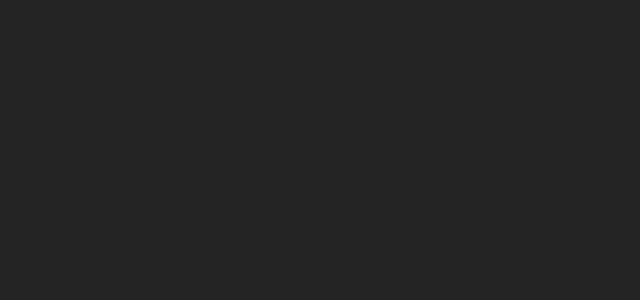
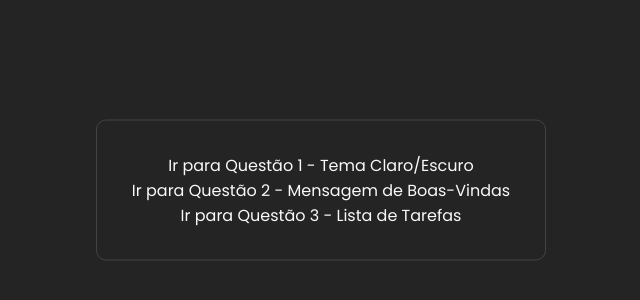
Before and after one commit to Just-Jp/Indiv-React, a React (Vite) app: page / in a window 1280 px wide. Shown: the part 210-510 px from the top of the page, without its empty margins (319-959 px from the left). Built offline with nearby package versions, Linux system fonts and the light colour scheme.

Commit message:
adiciona homepage

```diff
--- a/src/App.jsx
+++ b/src/App.jsx
@@ -1,4 +1,9 @@
+import {Home} from "./pages/homepage/home";
+
 function App() {
+  return (
+    <Home/>
+  );
 }
 
 export default App
--- /dev/null
+++ b/src/pages/homepage/home.jsx
@@ -0,0 +1,11 @@
+import styles from "./home.module.css"
+
+export function Home() {
+    return (
+        <div className={styles.container}>
+            <a href="#">Ir para Questão 1 - Tema Claro/Escuro</a>
+            <a href="#">Ir para Questão 2 - Mensagem de Boas-Vindas</a>
+            <a href="#">Ir para Questão 3 - Lista de Tarefas</a>
+        </div>
+    );
+}
--- /dev/null
+++ b/src/pages/homepage/home.module.css
@@ -0,0 +1,23 @@
+.container {
+    position: absolute;
+    width: 50vh;
+    top: 50%;
+    left: 50%;
+    transform: translate(-50%, -50%);
+    border: 1px solid #444444;
+    border-radius: 10px;
+    padding: 32px 24px;
+    background: #242424;
+    display: flex;
+    flex-direction: column;
+    align-items: center;
+}
+
+a {
+    color: #f9f9f9;
+    text-decoration: none;
+}
+
+a:hover {
+    text-decoration: underline;
+}
```
